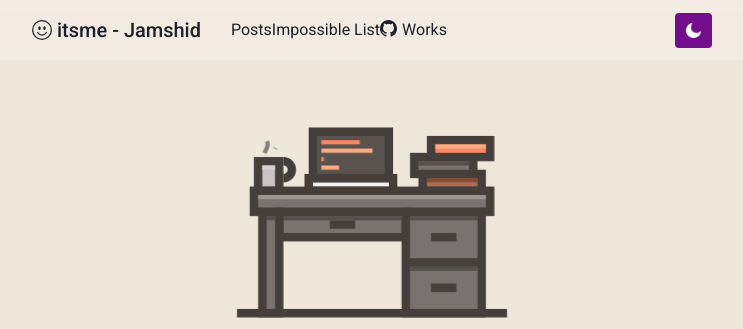
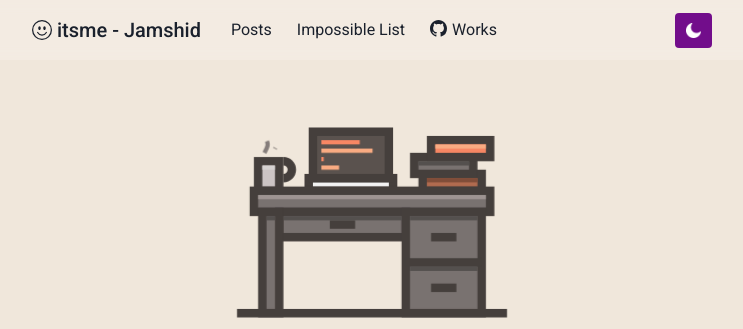
Before and after one commit to jamshid17/portfolio-website, a Django app: page / in a window 1280 px wide. Shown: the top 329 px of the page, without its empty margins (268-1011 px from the left). Run offline with Django 4.2, Linux system fonts and the light colour scheme.

```diff
--- a/main/static/main/style.css
+++ b/main/static/main/style.css
@@ -46,7 +46,7 @@ nav{
 .nav-item{
     text-decoration: none;
     color: var(--text_color);
-    margin-right: 25hpx;
+    margin-right: 25px;
 }
 .nav-item:hover{
     color: var(--text_color);
--- /dev/null
+++ b/test.py
@@ -0,0 +1,5 @@
+with open("Procfile", 'rb') as f:
+    print(f.read().decode('utf-8'))
+    # with open("Procfile2", "w+b") as f2:
+    #     content = f.read()
+    #     f2.write(content.decode("utf-16").encode("utf-8"))
```
Also changed, not shown: media/media/451608.jpg (added), media/media/istockphoto-545810542-170667a.jpg (added), media/media/nobody-cares.jpg (added), media/media/photo_2022-01-17_12-17-42.jpg (added), 2 other files.
